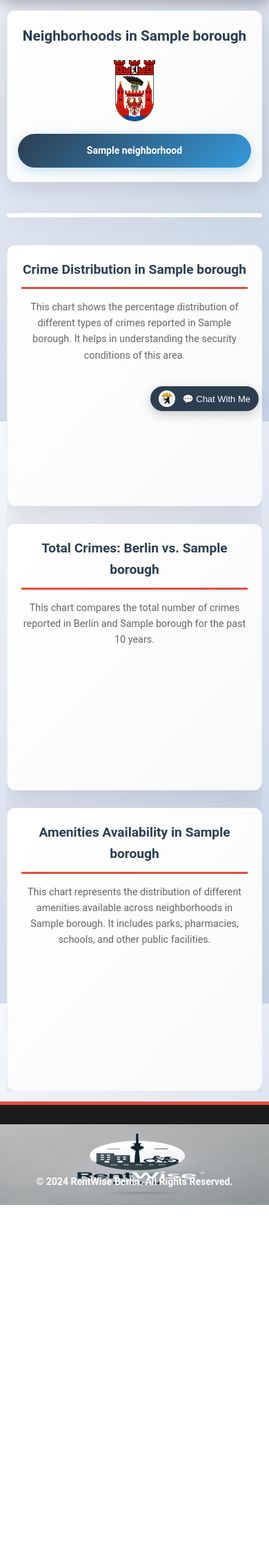
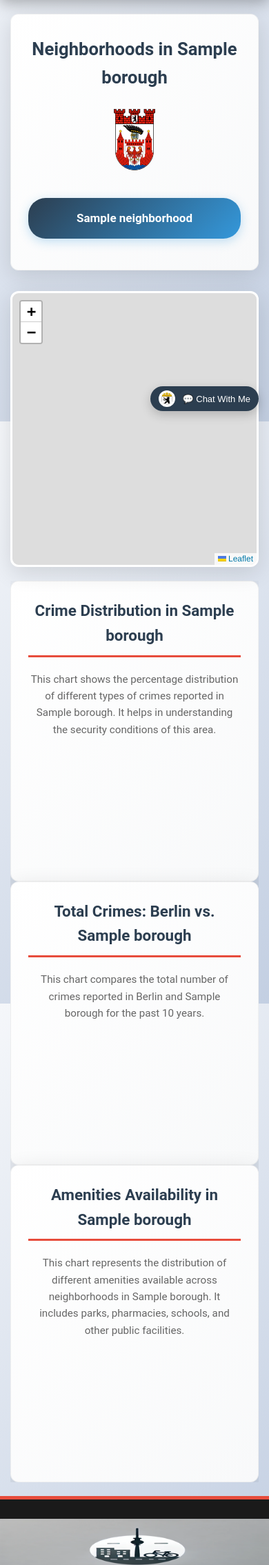
Before and after one commit to moroianu13/Berlin_capstone_project, a Django app: template neighborhoods/templates/neighborhoods/neighborhood_list.html in a window 390 px wide. Shown: the part 233-2502 px from the top of the page at 69% size. Before the commit the page ends 1980 px from the top, so only its background shows below. Run offline with Django 5.2, Linux system fonts and the light colour scheme; the template is opened without the code that fills it: most values are stand-ins (such as "Sample title", 1, 10 or a date in 2020); a map, chart or similar area stays blank.

Commit message:
Fix mobile layout - force single column and fluid Leaflet maps

```diff
--- a/static/css/general_and_home.css
+++ b/static/css/general_and_home.css
@@ -43,6 +43,21 @@
     -webkit-appearance: none;
     -moz-appearance: none;
     appearance: none;
+}
+
+/* Force Leaflet maps to be responsive on mobile */
+@media (max-width: 768px) {
+    .leaflet-container {
+        width: 100% !important;
+        max-width: 100% !important;
+        box-sizing: border-box !important;
+    }
+
+    #map, #borough-map, .map {
+        width: 100% !important;
+        max-width: 100% !important;
+        box-sizing: border-box !important;
+    }
 }
 
 /* Header Styles */
--- a/static/css/neighborhood_list.css
+++ b/static/css/neighborhood_list.css
@@ -51,7 +51,24 @@
 }
 
 #neighborhood-items li {
-    padding: 0;
+    margin: 10px 0;
+}
+
+/* Mobile-first aggressive styling */
+@media (max-width: 968px) {
+    .container {
+        flex-direction: column !important;
+        padding: 20px 15px !important;
+    }
+
+    #neighborhood-list {
+        width: 100% !important;
+        margin-bottom: 25px !important;
+    }
+
+    #charts-container {
+        width: 100% !important;
+    }
 }
 
 #neighborhood-items ul {
@@ -149,49 +166,86 @@
 /* Responsive Design */
 @media (max-width: 768px) {
     .container {
-        flex-direction: column;
-        align-items: center;
-        padding: 20px 15px;
+        display: block !important;
+        flex-direction: column !important;
+        align-items: center !important;
+        padding: 20px 15px !important;
+        width: 100% !important;
     }
 
     #neighborhood-list {
-        width: 100%;
-        margin-bottom: 25px;
-        padding: 25px 20px;
+        width: 100% !important;
+        max-width: 100% !important;
+        margin-bottom: 30px !important;
+        padding: 30px 25px !important;
+        box-sizing: border-box !important;
     }
 
     #neighborhood-list h4 {
-        font-size: 1.4em;
-        margin-bottom: 20px;
+        font-size: 1.6em !important;
+        margin-bottom: 25px !important;
     }
 
     #neighborhood-list img {
-        max-width: 120px;
-        margin: 15px auto 20px;
+        max-width: 140px !important;
+        margin: 20px auto 25px !important;
+    }
+
+    #neighborhood-items li {
+        margin: 15px 0 !important;
+    }
+
+    #neighborhood-items li a {
+        padding: 16px !important;
+        font-size: 17px !important;
     }
 
     #charts-container {
-        flex-direction: column;
-        gap: 25px;
-        overflow-x: hidden;
+        display: block !important;
+        flex-direction: column !important;
+        width: 100% !important;
+        max-width: 100% !important;
+        gap: 25px !important;
+        overflow-x: hidden !important;
+    }
+
+    #map {
+        width: 100% !important;
+        max-width: 100% !important;
+        height: 400px !important;
+        margin-bottom: 20px !important;
+        box-sizing: border-box !important;
+    }   max-width: 100% !important;
+        gap: 25px !important;
+        overflow-x: hidden !important;
+    }
+
+    #map {
+        width: 100% !important;
+        max-width: 100% !important;
+        height: 400px !important;
+        margin-bottom: 20px !important;
+        box-sizing: border-box !important;
     }
 
     #neighborhood-items {
-        flex-direction: column;
-        gap: 12px;
+        flex-direction: column !important;
+        gap: 12px !important;
     }
 
     #neighborhood-items a {
-        width: 100%;
-        padding: 14px 24px;
-        font-size: 15px;
+        width: 100% !important;
+        padding: 14px 24px !important;
+        font-size: 15px !important;
+        box-sizing: border-box !important;
     }
 
     .chart-container {
-        width: 100%;
-        padding: 25px;
-        flex: 1 1 100%;
-        max-width: 100%;
+        width: 100% !important;
+        max-width: 100% !important;
+        padding: 25px !important;
+        flex: 1 1 100% !important;
+        box-sizing: border-box !important;
     }
 
     .chart-container h2 {
@@ -213,47 +267,70 @@
 
 @media (max-width: 480px) {
     .container {
-        padding: 15px 10px;
+        display: block !important;
+        padding: 15px 10px !important;
+        width: 100% !important;
     }
 
     #neighborhood-list {
-        padding: 20px 15px;
+        width: 100% !important;
+        max-width: 100% !important;
+        padding: 25px 20px !important;
+        box-sizing: border-box !important;
     }
 
     #neighborhood-list h4 {
-        font-size: 1.3em;
-        margin-bottom: 18px;
+        font-size: 1.5em !important;
+        margin-bottom: 20px !important;
     }
 
     #neighborhood-list img {
-        max-width: 100px;
-        margin: 12px auto 18px;
+        max-width: 120px !important;
+        margin: 18px auto 22px !important;
+    }
+
+    #neighborhood-items li {
+        margin: 18px 0 !important;
+    }
+
+    #neighborhood-items li a {
+        width: 100% !important;
+        padding: 18px !important;
+        font-size: 18px !important;
+        box-sizing: border-box !important;
     }
 
     #neighborhood-items {
-        gap: 10px;
-    }
-
-    #neighborhood-items a {
-        padding: 13px 20px;
-        font-size: 14px;
+        gap: 10px !important;
     }
 
     .chart-container {
-        padding: 20px;
+        width: 100% !important;
+        max-width: 100% !important;
+        padding: 20px !important;
+        box-sizing: border-box !important;
     }
 
     .chart-container h2 {
-        font-size: 1.2em;
-        margin-bottom: 15px;
+        font-size: 1.2em !important;
+        margin-bottom: 15px !important;
     }
 
     .chart-container p {
-        font-size: 0.9em;
-        margin-bottom: 15px;
+        font-size: 0.9em !important;
+        margin-bottom: 15px !important;
     }
 
     #map {
-        height: 350px;
+        width: 100% !important;
+        max-width: 100% !important;
+        height: 300px !important;
+        box-sizing: border-box !important;
+    }
+
+    #charts-container {
+        display: block !important;
+        width: 100% !important;
+        max-width: 100% !important;
     }
 }
```
Also changed, not shown: static/css/borough.css (+76 -43 lines).
